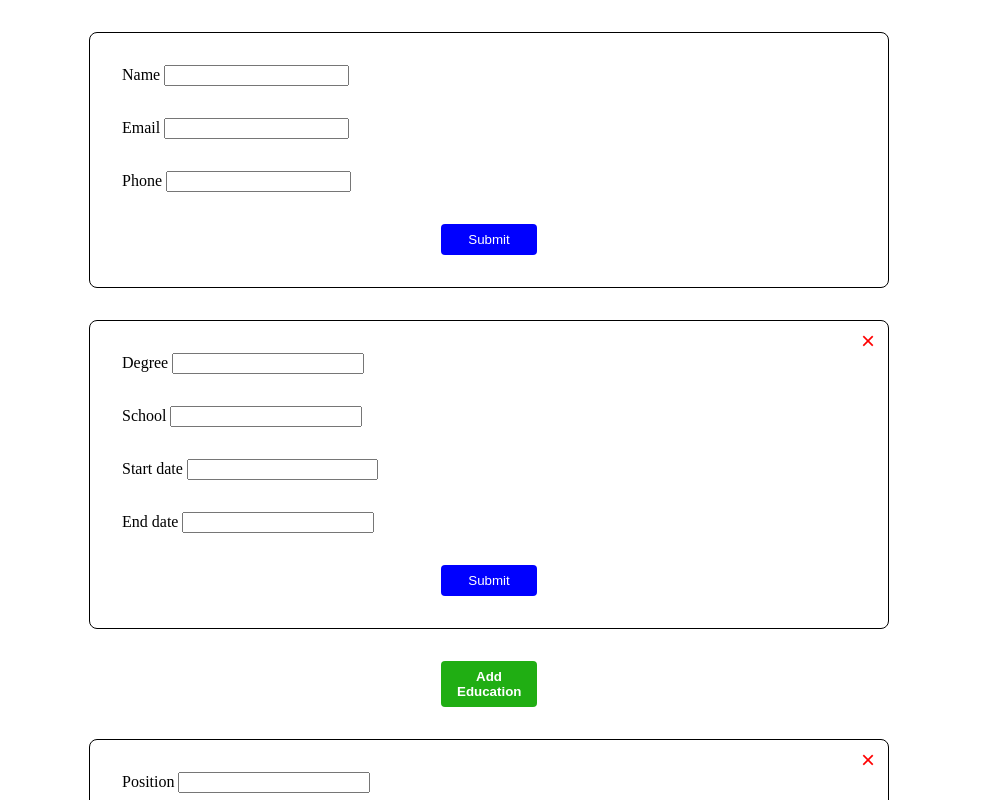
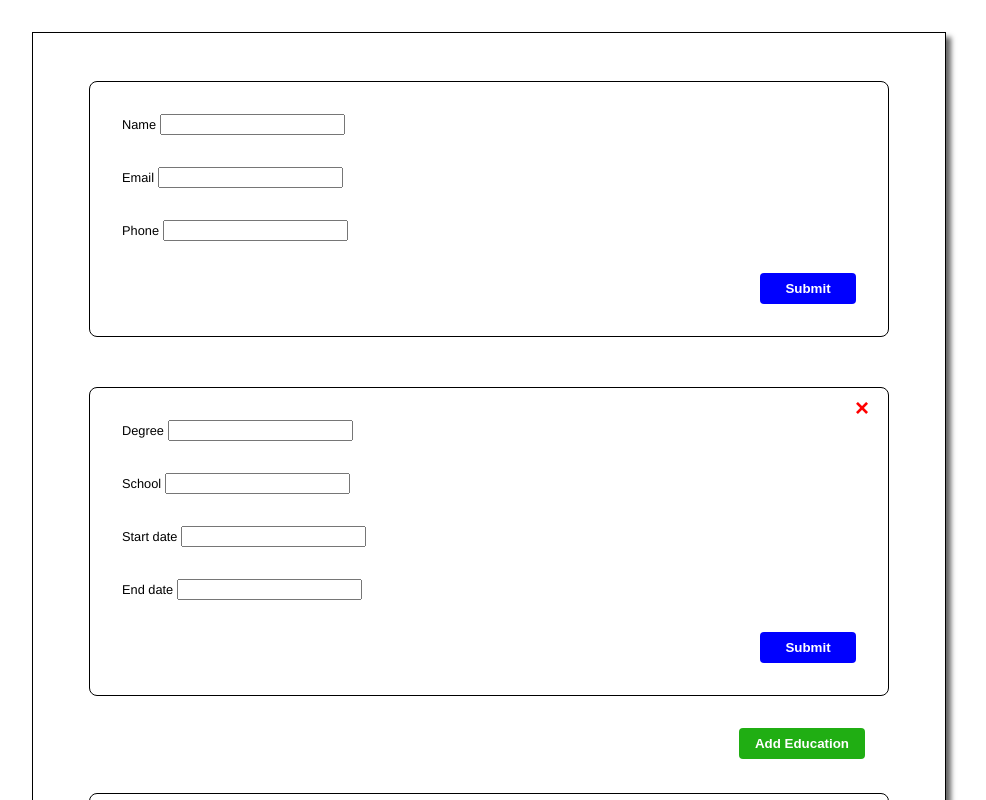
Before and after one commit to nealchampagne/odin-cv-app, a React (Vite) app: page / in a window 1280 px wide. Shown: the top 800 px of the page, without its empty margins (151-1137 px from the left). Built offline with nearby package versions, Linux system fonts and the light colour scheme.

Commit message:
Style inputs, display cards, and buttons

```diff
--- a/src/styles/CV.css
+++ b/src/styles/CV.css
@@ -1,21 +1,48 @@
 body {
   padding: 2rem;
   margin: 0;
+  display: grid;
+  justify-items: center;
+  font-family: Helvetica, Arial, sans-serif;
+}
+
+#title {
+  justify-self: center;
+  padding: 2rem;
+  font-size: 2rem;
+  font-weight: 700;
 }
 
 #content {
   display: grid;
   align-items: center;
   justify-items: center;
-  gap: 2rem;
+  width: calc(800px + 1rem);
+  padding: 3rem;
+  border: 1px solid black;
+  box-shadow: 5px 5px 5px hsl(0, 0%, 40%);
+}
+
+h1 {
+  font-size: 1.5rem;
+}
+
+h2 {
+  font-size: 1rem;
+  margin: 0;
 }
 
 div.section {
   width: 800px;
+  display: grid;
+  font-size: .8rem;
+  margin-bottom: 2rem;
 }
 
 .addbutton {
-  width: 6rem;
+  justify-self: end;
+  width: max-content;
+  margin: 0 2rem 1rem 0;
   padding: 8px 16px;
   border: none;
   border-radius: .25rem;
--- a/src/styles/Delete.css
+++ b/src/styles/Delete.css
@@ -1,12 +1,16 @@
 .deletebtn {
-  float: right;
-  margin: 0.4rem 0.5rem 0 -2.5rem;
+  position: relative;
+  left: 47.5rem;
+  top: 1.5rem;
+  width: 0;
+  height: 0;
   z-index: 1;
   background: none;
   border: none;
   border-radius: .25rem;
   color: red;
   font-size: 1.5rem;
+  font-weight: 700;
 }
 
 .deletebtn:hover {
--- a/src/styles/Edit.css
+++ b/src/styles/Edit.css
@@ -1,5 +1,5 @@
 .editbtn {
-  justify-self: center;
+  justify-self: end;
   background: none;
   border: none;
   text-decoration: underline;
--- a/src/styles/Education.css
+++ b/src/styles/Education.css
@@ -1,14 +1,40 @@
 .eduform {
   gap: 2rem;
+  margin-top: 1rem;
   padding: 2rem;
   border: 1px solid black;
   border-radius: 0.5rem;
 }
 
-.eduform .datafield, label {
-  width: 50%;
+.educard {
+  margin: 2rem 3rem 0 2rem;
+  display: grid;
+  grid-template-rows: repeat(min-content);
+  gap: 1rem;
+}
+
+.educard .top {
+  display: grid;
+  grid-template-columns: 1fr 1fr;
+  justify-items: start;
+  align-items: start;
+}
+
+.educard .topleft {
+  width: 100%;
+  display: grid;
+  grid-template-rows: 1fr 1fr;
+}
+
+.educard .topright {
+  justify-self: end;
+  width: 100%;
+  display: grid;
+  grid-template-rows: 1fr 1fr;
+  justify-items: end;
+  /* margin-right: 3rem; */
 }
 
 p {
-  width: 50%;
+  margin: 0;
 }
--- a/src/styles/Info.css
+++ b/src/styles/Info.css
@@ -4,3 +4,23 @@
   border: 1px solid black;
   border-radius: 0.5rem;
 }
+
+.info {
+  margin: 0 0 0 2rem;
+  padding: 1rem 3rem;
+  grid-template-rows: min-content 1fr;
+  justify-items: center;
+  align-items: start;
+}
+
+.info .bottom {
+  display: grid;
+  grid-template-columns: max-content 1rem max-content 1rem max-content;
+  align-items: center;
+  justify-items: center;
+  gap: 0.5rem;
+}
+
+.info .dot {
+  font-size: 1.5rem;
+}
--- a/src/styles/Input.css
+++ b/src/styles/Input.css
@@ -0,0 +1,11 @@
+.inputcontainer {
+  display: grid;
+  grid-template-columns: 8rem 1fr;
+  width: 400px;
+  align-items: center;
+}
+
+label {
+  font-weight: 400;
+  font-size: .9rem;
+}
--- a/src/styles/Skills.css
+++ b/src/styles/Skills.css
@@ -1,14 +1,12 @@
 .skillsform {
   gap: 2rem;
+  margin-top: 1rem;
   padding: 2rem;
   border: 1px solid black;
   border-radius: 0.5rem;
 }
 
-.skillsform .datafield, label {
-  width: 50%;
+.skills {
+  margin: 2rem 0 0 2rem;
+  display: grid;
 }
-
-p {
-  width: 50%;
-}
--- a/src/styles/Submit.css
+++ b/src/styles/Submit.css
@@ -1,11 +1,12 @@
 .submit {
-  justify-self: center;
+  justify-self: end;
   padding: 8px 16px;
   width: 6rem;
   border: none;
   border-radius: .25rem;
   background: blue;
   color: white;
+  font-weight: 700;
 }
 
 .submit:hover {
--- a/src/styles/Work.css
+++ b/src/styles/Work.css
@@ -1,14 +1,40 @@
 .workform {
   gap: 2rem;
+  margin-top: 1rem;
   padding: 2rem;
   border: 1px solid black;
   border-radius: 0.5rem;
 }
 
-.workform .datafield, label {
-  width: 50%;
+.workcard {
+  margin: 2rem 2rem 0 2rem;
+  display: grid;
+  grid-template-rows: repeat(min-content);
+  gap: 1rem;
+}
+
+.workcard .top {
+  display: grid;
+  grid-template-columns: 1fr 1fr;
+  justify-items: start;
+  align-items: start;
+}
+
+.workcard .topleft {
+  width: 100%;
+  display: grid;
+  grid-template-rows: 1fr 1fr;
+}
+
+.workcard .topright {
+  justify-self: end;
+  width: 100%;
+  display: grid;
+  grid-template-rows: 1fr 1fr;
+  justify-items: end;
+  margin-right: 3rem;
 }
 
 p {
-  width: 50%;
+  margin: 0;
 }
```
